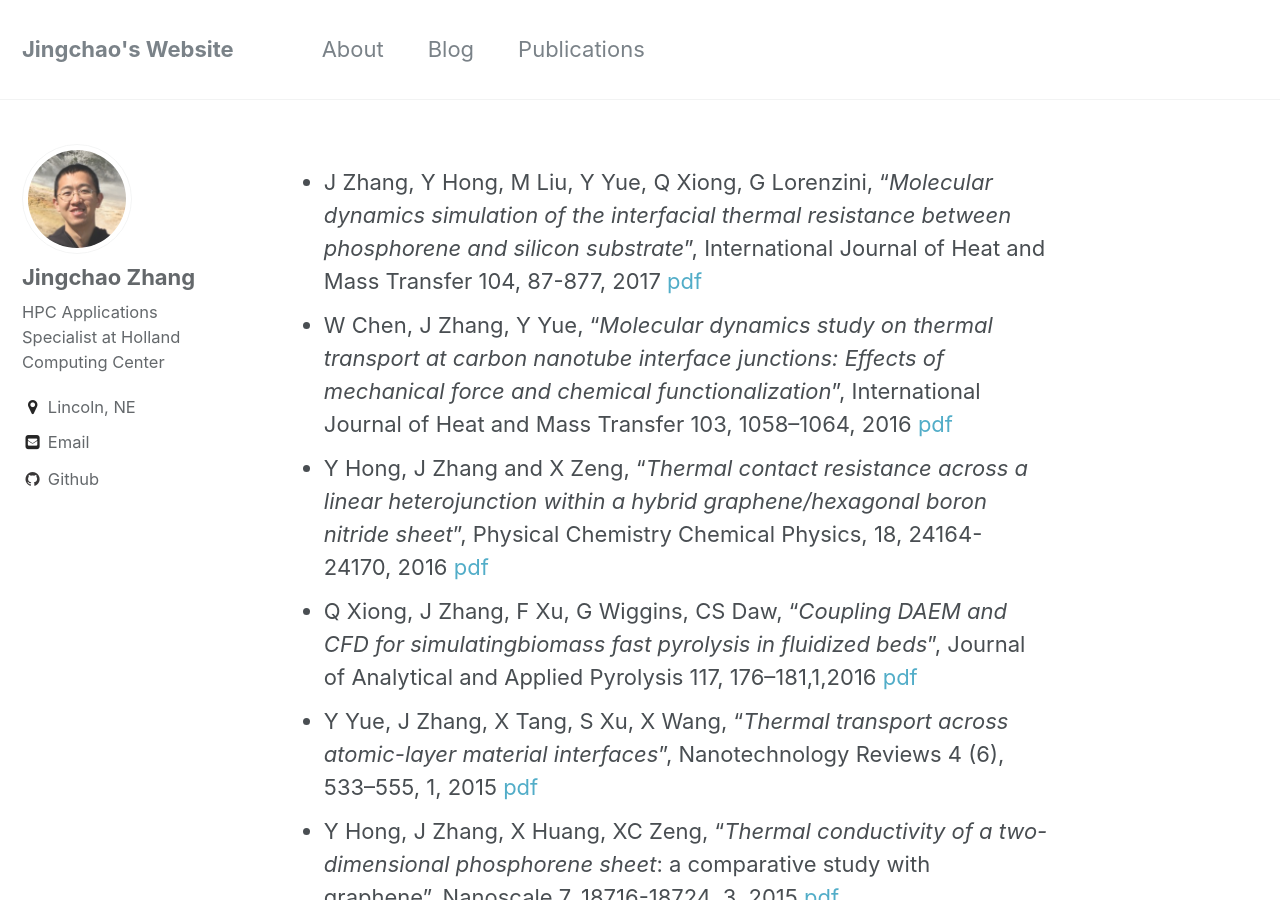
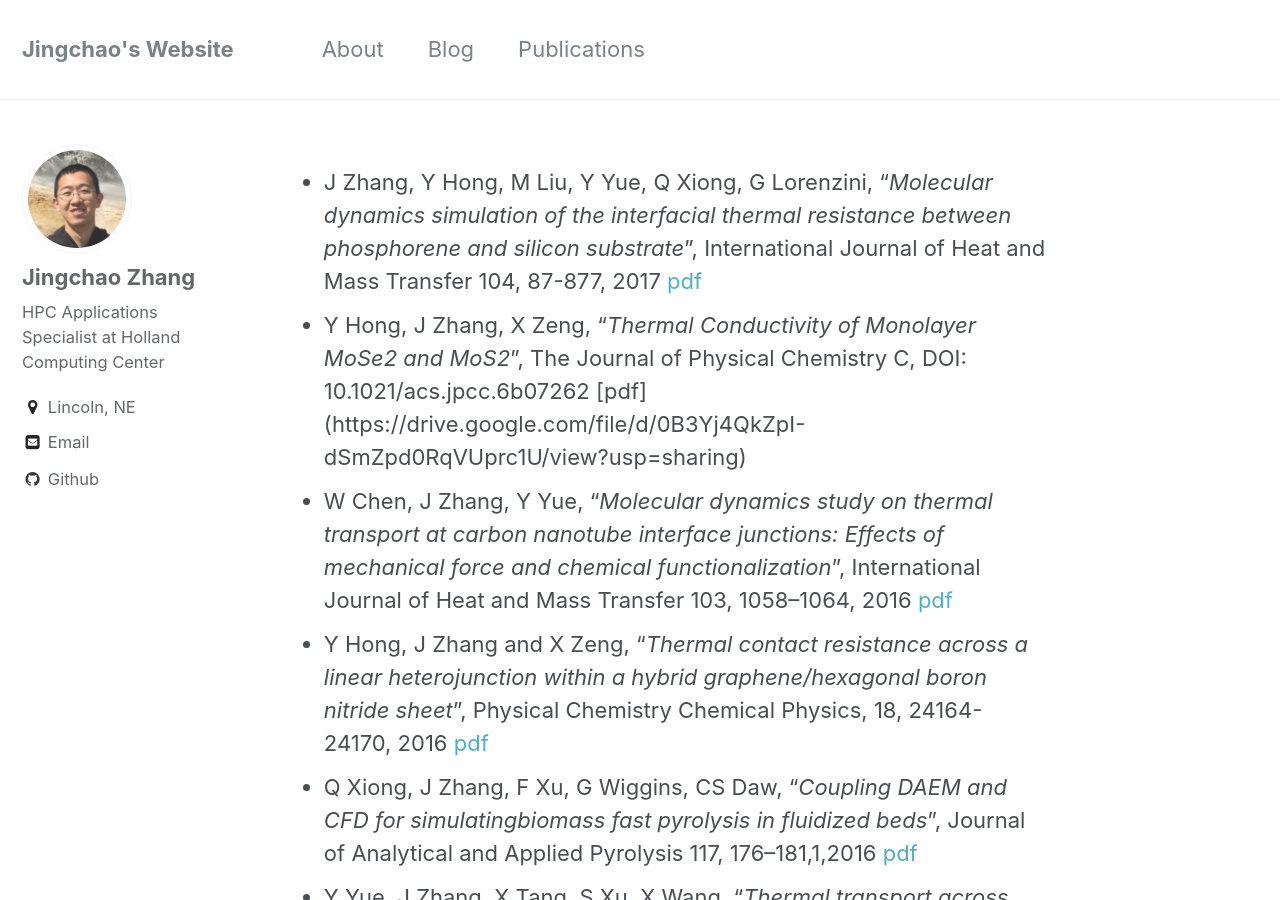
Before and after one commit to JingchaoZhang/JingchaoZhang.github.io, a Jekyll site: the page built from _pages/publications.md, in a window 1280 px wide and 900 px high. Built offline with Jekyll 4.4.1, drawn with Linux system fonts in a browser that asks for light colours.

Commit message:
Update publications.md

```diff
--- a/_pages/publications.md
+++ b/_pages/publications.md
@@ -5,6 +5,7 @@
 ---
 
 - J Zhang, Y Hong, M Liu, Y Yue, Q Xiong, G Lorenzini, "_Molecular dynamics simulation of the interfacial thermal resistance between phosphorene and silicon substrate_", International Journal of Heat and Mass Transfer 104, 87-877, 2017 [pdf](https://drive.google.com/file/d/0B3Yj4QkZpI-deGVXQ0pybURsRjA/view?usp=sharing)
+- Y Hong, J Zhang, X Zeng, "_Thermal Conductivity of Monolayer MoSe2 and MoS2_", The Journal of Physical Chemistry C, DOI: 10.1021/acs.jpcc.6b07262 [pdf] (https://drive.google.com/file/d/0B3Yj4QkZpI-dSmZpd0RqVUprc1U/view?usp=sharing)
 - W Chen, J Zhang, Y Yue, "_Molecular dynamics study on thermal transport at carbon nanotube interface junctions: Effects of mechanical force and chemical functionalization_", International Journal of Heat and Mass Transfer 103, 1058–1064, 2016 [pdf](https://drive.google.com/file/d/0B3Yj4QkZpI-ddjB3bEw2MDg2YTQ/view?usp=sharing)
 - Y Hong, J Zhang and X Zeng, "_Thermal contact resistance across a linear heterojunction within a hybrid graphene/hexagonal boron nitride sheet_", Physical Chemistry Chemical Physics, 18, 24164-24170, 2016 [pdf](https://drive.google.com/file/d/0B3Yj4QkZpI-dTXRaaWJTTlBsWDQ/view?usp=sharing)
 - Q Xiong, J Zhang, F Xu, G Wiggins, CS Daw, “_Coupling DAEM and CFD for simulatingbiomass fast pyrolysis in fluidized beds_”, Journal of Analytical and Applied Pyrolysis 117, 176–181,1,2016 [pdf](https://drive.google.com/open?id=0B3Yj4QkZpI-dOHp3TXhoemx4N1k)
```
